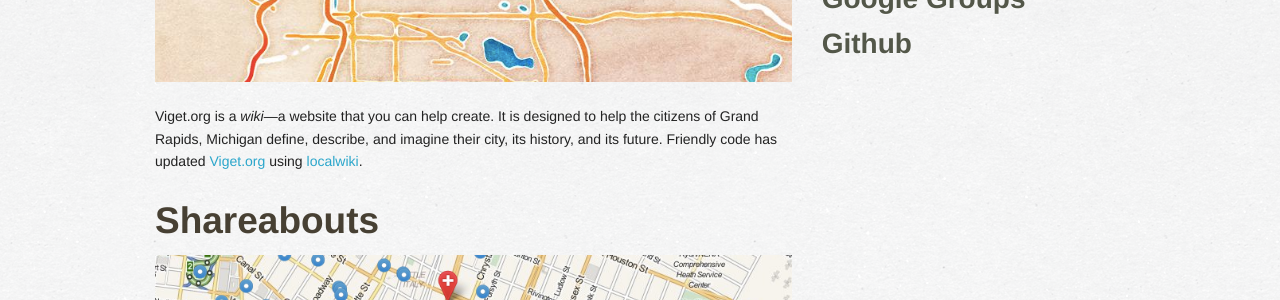
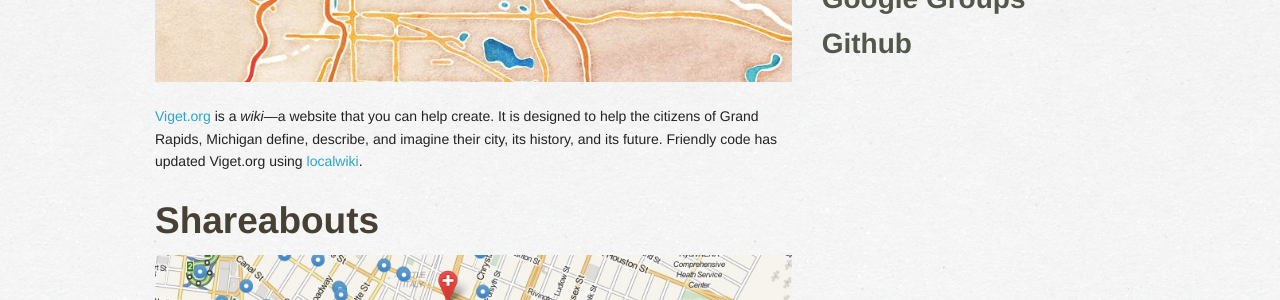
Before and after one commit to friendlycode/homepage, a Jekyll site: the page built from index.html, in a window 1280 px wide. Shown: the part 451-751 px from the top of the page. Built offline with Jekyll 4.4.1, drawn with Linux system fonts in a browser that asks for light colours; nearby versions of some CDN libraries; library files that are not in the unit come from our copies; comment, search, counter and statistics services are not loaded; part of the change alters nothing that is shown.

Commit message:
a grave mistake has been fixed

```diff
--- a/index.html
+++ b/index.html
@@ -6,7 +6,7 @@ layout: default
   <article class="app">
     <h2>Viget.org</h2>
     <p><a href="http://viget.org"><img src="/img/viget.png"></a></p>
-    <p>Viget.org is a <em>wiki</em>—a website that you can help create. It is designed to help the citizens of Grand Rapids, Michigan define, describe, and imagine their city, its history, and its future. Friendly code has updated <a href="http://viget.org">Viget.org</a> using <a href="http://localwiki.org">localwiki</a>.</p>
+    <p><a href="http://viget.org">Viget.org</a> is a <em>wiki</em>—a website that you can help create. It is designed to help the citizens of Grand Rapids, Michigan define, describe, and imagine their city, its history, and its future. Friendly code has updated Viget.org using <a href="http://localwiki.org">localwiki</a>.</p>
   </article>
   <article class="app">
     <h2>Shareabouts</h2>
```
